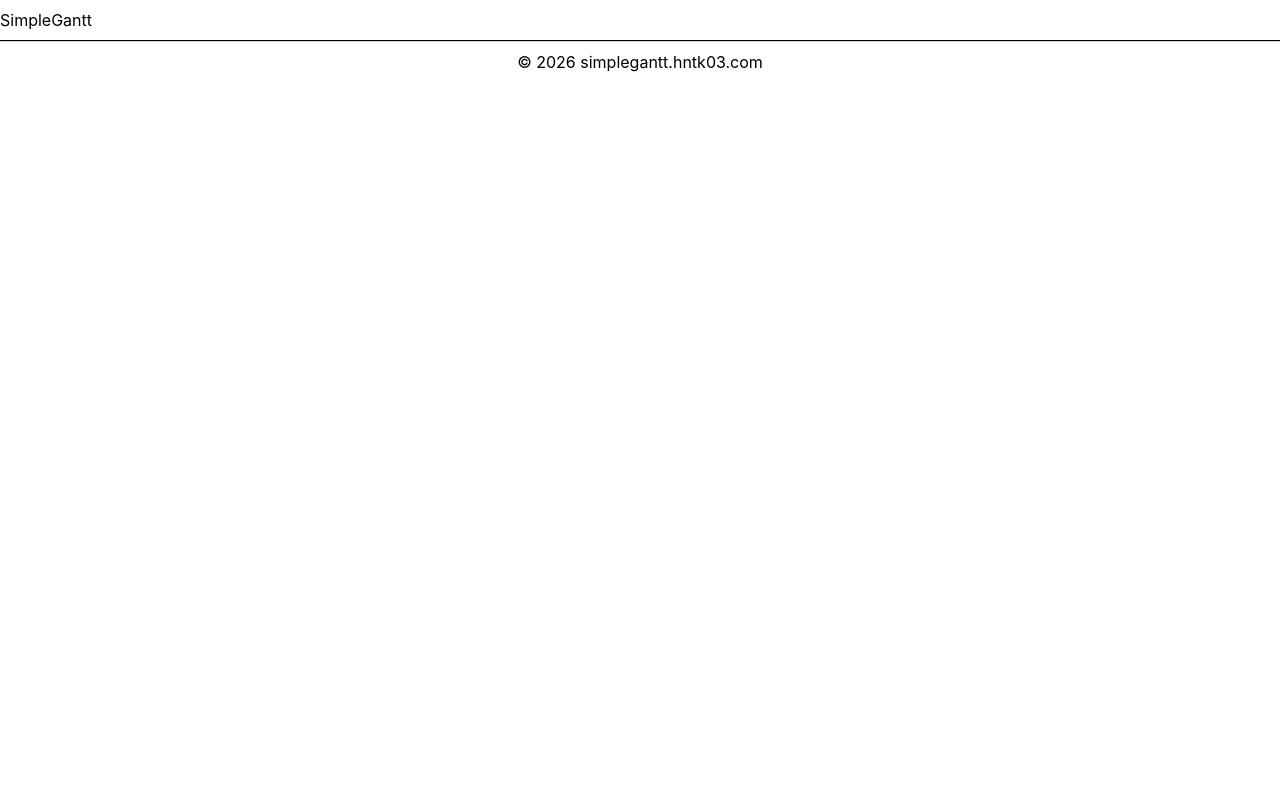
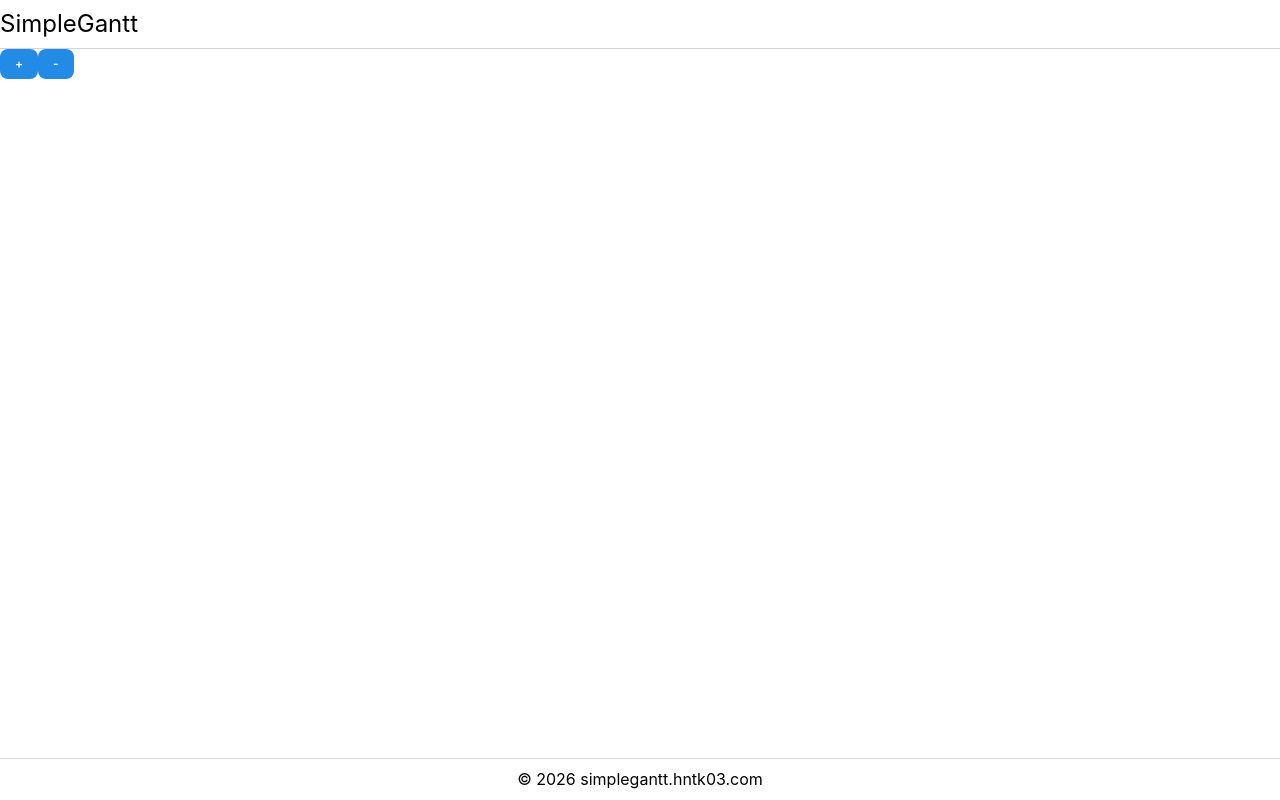
Before and after one commit to hntk03/simple-gantt, a React (Vite) app: page / in a window 1280 px wide. Built offline with nearby package versions, Linux system fonts and the light colour scheme.

Commit message:
feat: add input for task

```diff
--- a/src/App.tsx
+++ b/src/App.tsx
@@ -1,15 +1,21 @@
 import "./App.css";
+import Tasks from "./Tasks.tsx";
 
 function App() {
   return (
     <>
-      <header className="pt-2 border-b pb-2">
-        <a href="/">SimpleGantt</a>
+      <div className="max-w-7xl mx-auto flex flex-col min-h-screen">
+        <header className="pt-2 border-b pb-2 border-neutral-300">
+          <a href="/" className="text-2xl">
+            SimpleGantt
+          </a>
         </header>
 
-      <main className="grow">
+        <main className="flex-1">
           <section className="flex flex-row">
-          <div className="basis-64"></div>
+            <div className="basis-64">
+              <Tasks />
+            </div>
             <div className="basis-128"></div>
           </section>
         </main>
@@ -19,6 +25,7 @@ function App() {
             © {new Date().getFullYear()} simplegantt.hntk03.com
           </div>
         </footer>
+      </div>
     </>
   );
 }
--- /dev/null
+++ b/src/Tasks.tsx
@@ -0,0 +1,75 @@
+import "./App.css";
+import { Input } from "@mantine/core";
+import { Button } from "@mantine/core";
+import { useState } from "react";
+
+class Task {
+  static s_id: number = 0;
+  id: number;
+  name: string;
+
+  static Create(): Task {
+    return new Task(Task.s_id++, "");
+  }
+
+  constructor(id: number, name: string) {
+    this.id = id;
+    this.name = name;
+  }
+
+  tag_id(): string {
+    return `task_${this.id}`;
+  }
+}
+
+function Tasks() {
+  const [tasks, setTask] = useState<Task[]>([]);
+
+  const addTask = () => {
+    setTask([...tasks, Task.Create()]);
+  };
+
+  const delTask = () => {
+    tasks.pop();
+    setTask([...tasks]);
+  };
+
+  const taskNameChange = (e: React.ChangeEvent<HTMLInputElement>) => {
+    const changed = tasks.map((task) => {
+      if (task.tag_id() === e.target.id) {
+        return new Task(task.id, e.target.value);
+      } else {
+        return task;
+      }
+    });
+    setTask([...changed]);
+  };
+
+  return (
+    <>
+      <div className="flex flex-row">
+        <Button size="xs" onClick={addTask}>
+          +
+        </Button>
+        <Button size="xs" onClick={delTask}>
+          -
+        </Button>
+      </div>
+      <div className="flex flex-col">
+        {tasks.map((task) => {
+          return (
+            <Input
+              id={task.tag_id()}
+              size="xs"
+              radius="sm"
+              value={task.name}
+              onChange={taskNameChange}
+            />
+          );
+        })}
+      </div>
+    </>
+  );
+}
+
+export default Tasks;
--- a/src/main.tsx
+++ b/src/main.tsx
@@ -2,9 +2,13 @@ import { StrictMode } from "react";
 import { createRoot } from "react-dom/client";
 import "./index.css";
 import App from "./App.tsx";
+import { MantineProvider } from "@mantine/core";
+import "@mantine/core/styles.css";
 
 createRoot(document.getElementById("root")!).render(
   <StrictMode>
-    <App />
+    <MantineProvider>
+      <App />
+    </MantineProvider>
   </StrictMode>,
 );
```
Lines whose indentation alone changed are shown as unchanged.
